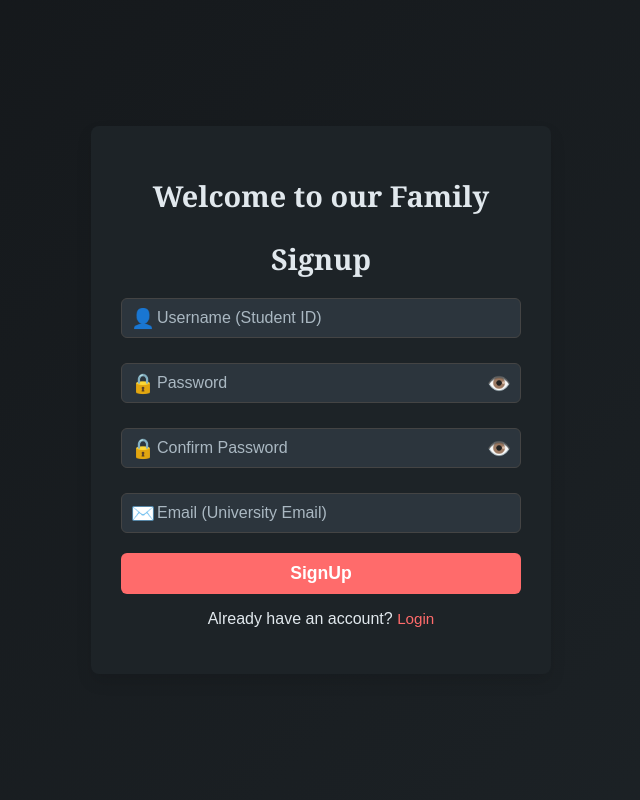
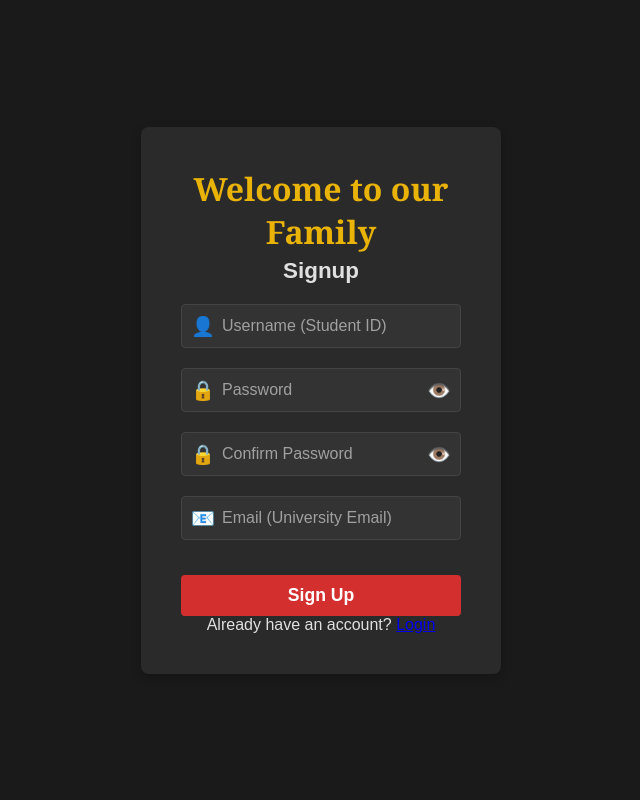
Before and after one commit to 6610685239/cn331-project, a Django app: page /accounts/register/ in a window 1280 px wide. Shown: the whole page, without its empty margins (319-959 px from the left). Run offline with Django 5.2, Linux system fonts and the light colour scheme.

Commit message:
css html by pun

```diff
--- a/WebAppProject/accounts/static/css/style.css
+++ b/WebAppProject/accounts/static/css/style.css
@@ -1,131 +1,154 @@
-/* การตั้งค่าสไตล์พื้นฐาน */
+/* ตั้งค่าเบื้องต้น */
+* {
+    box-sizing: border-box;
+    margin: 0;
+    padding: 0;
+}
+
 body {
     font-family: Arial, sans-serif;
-    margin: 0;
-    padding: 0;
-    background-color: #14171A;
-    color: #E1E8ED;
+    background-color: #1a1a1a; /* พื้นหลังสีเข้ม */
+    color: #e0e0e0; /* สีข้อความให้ดูสบายตา */
     display: flex;
     justify-content: center;
     align-items: center;
     min-height: 100vh;
-    background: linear-gradient(135deg, #14171A 0%, #1D2327 100%);
 }
 
+/* คอนเทนเนอร์หลัก */
 .container {
-    background-color: #1D2327;
-    padding: 30px;
+    background-color: #2a2a2a; /* พื้นหลังสีเข้มของกรอบ */
+    padding: 40px;
     border-radius: 8px;
-    box-shadow: 0 8px 16px rgba(0, 0, 0, 0.1);
+    box-shadow: 0 4px 12px rgba(0, 0, 0, 0.2);
     width: 100%;
-    max-width: 400px;
+    max-width: 360px;
     text-align: center;
-    color: #E1E8ED;
 }
 
-header h1, h2 {
-    font-family: Georgia, serif;
-    font-size: 1.8rem;
-    color: #E1E8ED;
-    margin-bottom: 15px;
-    font-weight: bold;
+/* สไตล์สำหรับ header */
+header h1 {
+    font-family: 'Georgia', serif;
+    font-size: 2rem;
+    color: #eab308; /* สีเหลืองธรรมศาสตร์ */
+    margin-bottom: 5px;
 }
 
-/* สไตล์สำหรับ input-group */
+header h2 {
+    font-size: 1.4rem;
+    color: #e0e0e0;
+    margin-bottom: 20px;
+}
+
+/* ฟอร์มสไตล์ */
+.form-section form {
+    display: flex;
+    flex-direction: column;
+    gap: 15px;
+}
+
+/* สไตล์ input fields */
 .input-group {
     position: relative;
-    margin-bottom: 15px;
+    margin-bottom: 20px;
 }
 
+.input-group input[type="text"],
+.input-group input[type="password"],
+.input-group input[type="email"] {
+    width: 100%;
+    padding: 12px 40px 12px 40px;
+    border: 1px solid #444444; /* ขอบสีเทาเข้ม */
+    border-radius: 4px;
+    font-size: 1rem;
+    color: #e0e0e0;
+    background-color: #333333;
+    outline: none;
+}
+
+input[type="text"]::placeholder,
+input[type="password"]::placeholder,
+input[type="email"]::placeholder {
+    color: #a0a0a0;
+}
+
+/* ไอคอนสำหรับ input fields */
 .input-group .icon {
     position: absolute;
     left: 10px;
     top: 50%;
     transform: translateY(-50%);
     font-size: 1.2rem;
-    color: #AAB8C2;
+    color: #eab308; /* สีเหลืองธรรมศาสตร์ */
 }
 
-.input-group input {
+/* สไตล์ปุ่ม login และ register */
+button[type="submit"] {
     width: 100%;
-    padding: 10px 40px 10px 35px; /* เพิ่มช่องว่างเพื่อรองรับไอคอน */
-    margin: 5px 0;
-    border: 1px solid #444;
-    border-radius: 6px;
-    font-size: 1rem;
-    background-color: #2C353D;
-    color: #E1E8ED;
-    box-sizing: border-box;
+    padding: 10px;
+    border: none;
+    border-radius: 4px;
+    background-color: #d32f2f; /* สีแดงธรรมศาสตร์ */
+    color: white;
+    font-size: 1.1rem;
+    font-weight: bold;
+    cursor: pointer;
+    transition: background-color 0.3s ease;
+    margin-top: 15px;
 }
 
-.input-group input::placeholder {
-    color: #AAB8C2;
+button[type="submit"]:hover {
+    background-color: #b71c1c;
 }
 
-.input-group .toggle-password {
+/* สไตล์ปุ่มแสดงรหัสผ่าน */
+.toggle-password {
     position: absolute;
     right: 10px;
     top: 50%;
     transform: translateY(-50%);
+    font-size: 1.2rem;
+    color: #888888;
     cursor: pointer;
-    font-size: 1.2rem;
-    color: #AAB8C2;
 }
 
-/* สไตล์สำหรับปุ่ม */
-button {
-    width: 100%;
-    padding: 10px;
-    border: none;
-    border-radius: 6px;
-    background-color: #FF6B6B;
-    color: white;
-    font-size: 1.1rem;
-    font-weight: bold;
-    cursor: pointer;
-    transition: background-color 0.3s ease, transform 0.2s ease;
+/* Remember me */
+.remember-me {
+    display: flex;
+    align-items: center;
+    gap: 8px;
+    font-size: 0.9rem;
+    color: #e0e0e0;
+    margin-bottom: 20px;
 }
 
-button:hover {
-    background-color: #FF4E4E;
-    transform: scale(1.05);
+/* ลิงก์เพิ่มเติม (ใช้ได้ทั้งหน้า Login และ Register) */
+.link-text {
+    font-size: 0.9rem;
+    color: #e0e0e0;
+    margin-top: 15px;
 }
 
-/* สไตล์สำหรับลิงก์ */
-a {
-    color: #FF6B6B;
+.link-text a {
+    color: #eab308; /* สีเหลืองธรรมศาสตร์ */
     text-decoration: none;
-    font-size: 0.95rem;
 }
 
-a:hover {
+.link-text a:hover {
     text-decoration: underline;
 }
 
-/* สไตล์สำหรับข้อความแจ้งเตือน */
+/* ข้อความแจ้งเตือน */
 .messages {
-    margin-top: 15px;
+    margin-top: 20px;
     font-size: 0.9rem;
 }
 
 .alert {
     padding: 10px;
-    background-color: #3A4A57;
-    color: #FF6B6B;
-    border: 1px solid #2A3A45;
-    border-radius: 8px;
+    background-color: #f44336;
+    color: white;
+    border-radius: 4px;
     margin-bottom: 10px;
+    text-align: left;
 }
-
-/* สไตล์สำหรับ Remember me */
-.remember-me {
-    display: flex;
-    align-items: center;
-    gap: 5px;
-    font-size: 0.9rem;
-    margin-bottom: 15px;
-}
-
-.remember-me input[type="checkbox"] {
-    margin: 0;
-}
--- a/WebAppProject/accounts/templates/register.html
+++ b/WebAppProject/accounts/templates/register.html
@@ -4,7 +4,7 @@
 <head>
     <meta charset="UTF-8">
     <meta name="viewport" content="width=device-width, initial-scale=1.0">
-    <title>สมัครสมาชิก</title>
+    <title>Register</title>
     <link rel="stylesheet" href="{% static 'css/style.css' %}">
 </head>
 <body>
@@ -15,45 +15,39 @@
         </header>
 
         <section class="register-form-section">
-            <form method="post" class="register-form" onsubmit="return validatePasswords()">
+            <form method="post" class="register-form">
                 {% csrf_token %}
 
-                <!-- ช่อง Username พร้อมไอคอน -->
+                <!-- ฟิลด์ Username -->
                 <div class="input-group">
                     <span class="icon">👤</span>
                     <input type="text" name="username" placeholder="Username (Student ID)" required>
                 </div>
 
-                <!-- ช่อง Password พร้อมไอคอนและปุ่มแสดงรหัสผ่าน -->
+                <!-- ฟิลด์ Password -->
                 <div class="input-group">
                     <span class="icon">🔒</span>
-                    <input type="password" name="password" placeholder="Password" required id="password-field">
-                    <span class="toggle-password" onclick="togglePassword('password-field')">👁️</span>
+                    <input type="password" name="password1" placeholder="Password" required>
+                    <span class="toggle-password">👁️</span>
                 </div>
 
-                <!-- ช่อง Confirm Password พร้อมไอคอนและปุ่มแสดงรหัสผ่าน -->
+                <!-- ฟิลด์ Confirm Password -->
                 <div class="input-group">
                     <span class="icon">🔒</span>
-                    <input type="password" name="confirm_password" placeholder="Confirm Password" required id="confirm-password-field">
-                    <span class="toggle-password" onclick="togglePassword('confirm-password-field')">👁️</span>
+                    <input type="password" name="password2" placeholder="Confirm Password" required>
+                    <span class="toggle-password">👁️</span>
                 </div>
 
-                <!-- แสดงข้อความแจ้งเตือนหากรหัสผ่านไม่ตรงกัน -->
-                <p id="password-error" style="color: #FF6B6B; display: none; font-size: 0.9rem;">Passwords do not match.</p>
-                <!-- แสดงข้อความแจ้งเตือนหากรหัสผ่านไม่มีทั้งตัวเลขและตัวอักษร -->
-                <p id="password-requirements-error" style="color: #FF6B6B; display: none; font-size: 0.9rem;">Password must contain both letters and numbers.</p>
-
-                <!-- ช่อง Email พร้อมไอคอน -->
+                <!-- ฟิลด์ Email -->
                 <div class="input-group">
-                    <span class="icon">✉️</span>
+                    <span class="icon">📧</span>
                     <input type="email" name="email" placeholder="Email (University Email)" required>
                 </div>
 
-                <!-- ปุ่ม SignUp -->
-                <button type="submit">SignUp</button>
+                <button type="submit" class="register-button">Sign Up</button>
             </form>
 
-            <p>Already have an account? <a href="{% url 'home' %}">Login</a></p>
+            <p class="login-link">Already have an account? <a href="{% url 'home' %}">Login</a></p>
         </section>
 
         {% if messages %}
@@ -64,41 +58,5 @@
             </div>
         {% endif %}
     </div>
-
-    <script>
-        function togglePassword(fieldId) {
-            const field = document.getElementById(fieldId);
-            field.type = field.type === "password" ? "text" : "password";
-        }
-
-        function validatePasswords() {
-            const password = document.getElementById("password-field").value;
-            const confirmPassword = document.getElementById("confirm-password-field").value;
-            const passwordError = document.getElementById("password-error");
-            const requirementsError = document.getElementById("password-requirements-error");
-
-            // ตรวจสอบว่ารหัสผ่านตรงกันหรือไม่
-            if (password !== confirmPassword) {
-                passwordError.style.display = "block";
-                requirementsError.style.display = "none";
-                return false;
-            } else {
-                passwordError.style.display = "none";
-            }
-
-            // ตรวจสอบว่ารหัสผ่านมีทั้งตัวอักษรและตัวเลขหรือไม่
-            const hasLetter = /[a-zA-Z]/.test(password);
-            const hasNumber = /[0-9]/.test(password);
-
-            if (!hasLetter || !hasNumber) {
-                requirementsError.style.display = "block";
-                return false;
-            } else {
-                requirementsError.style.display = "none";
-            }
-
-            return true; // ผ่านการตรวจสอบทั้งหมด อนุญาตให้ส่งฟอร์ม
-        }
-    </script>
 </body>
 </html>
```
Also changed, not shown: WebAppProject/accounts/templates/home.html (+14 -19 lines), WebAppProject/db.sqlite3.
